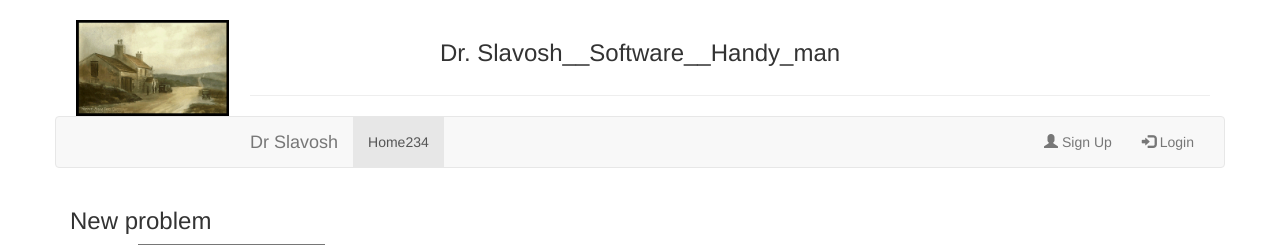
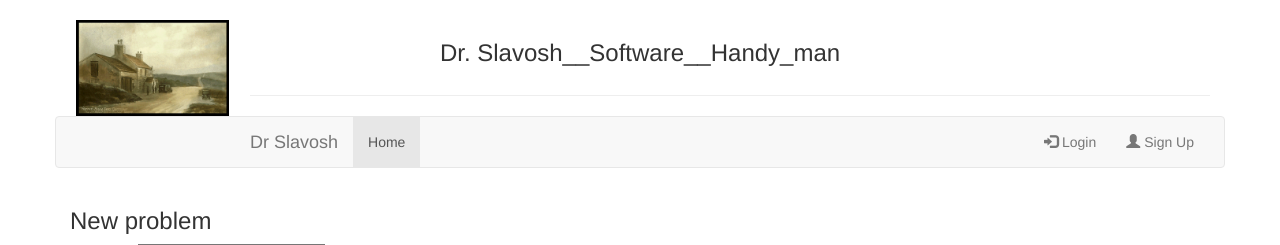
Before and after one commit to BartoszLewosz/Maintenance_ticketing_system, a Django app: page /garden/garden_new/ in a window 1280 px wide. Shown: the top 245 px of the page. Run offline with Django 3.2, Linux system fonts and the light colour scheme; some libraries are stand-ins or nearby versions.

Commit message:
Some cosmetic changes to base

```diff
--- a/homepage/templates/homepage/base.html
+++ b/homepage/templates/homepage/base.html
@@ -66,21 +66,21 @@
 	        <li><a href="{% url 'plumbing' %}"><i class="glyphicon glyphicon-tint"></i>Plumbing</a></li>
         {% else %}
 
-        	<li class="active"><a href="/">Home234</a></li>
+        	<li class="active"><a href="/">Home</a></li>
 
         {% endif %}
 
       </ul>
       <ul class="nav navbar-nav navbar-right">
-        <li><a href="/signup"><span class="glyphicon glyphicon-user"></span> Sign Up</a></li>
+
         {% if user.is_authenticated %}
-
+        	<li><a>{{ user.username }}</a></li>
         	<li><a href="/logout/"><span class="glyphicon glyphicon-log-out"></span> Logout</a></li>
 
         {% else %}
 
         	<li><a href="/login"><span class="glyphicon glyphicon-log-in"></span> Login</a></li>
-
+        	<li><a href="/signup"><span class="glyphicon glyphicon-user"></span> Sign Up</a></li>
         {% endif %}
 
       </ul>
```
